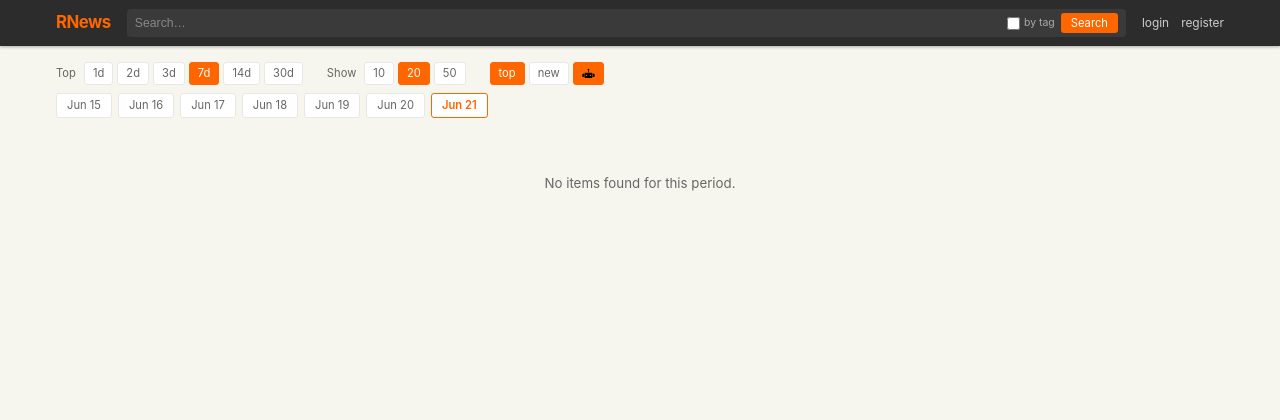
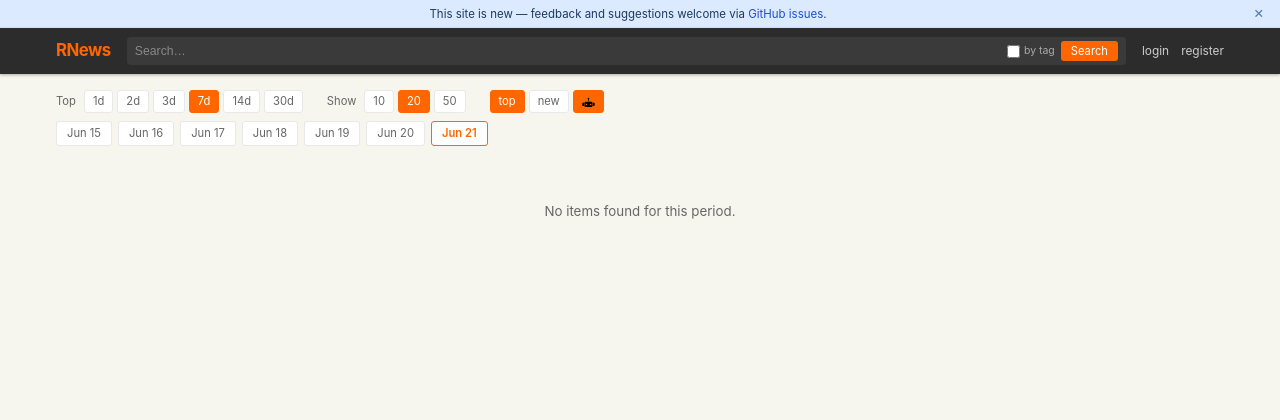
Before and after one commit to jsgounot/RNews, a FastAPI app: page / in a window 1280 px wide. Shown: the top 420 px of the page. Run offline with FastAPI, Linux system fonts and the light colour scheme.

Commit message:
Add a beta banner

```diff
--- a/app/main.py
+++ b/app/main.py
@@ -109,6 +109,9 @@ _STATIC_VERSION = (
     or datetime.now().strftime("%Y%m%d%H")
 )
 templates.env.globals["static_v"] = _STATIC_VERSION
+templates.env.globals["github_issues_url"] = os.environ.get(
+    "GITHUB_ISSUES_URL", "https://github.com/jsgounot/rnews/issues"
+)
 
 
 # ── Helper functions ──────────────────────────────────────────────────────────
--- a/app/static/css/style.css
+++ b/app/static/css/style.css
@@ -1,3 +1,22 @@
+/* ── Beta banner ─────────────────────────────────────────────────────────────── */
+#beta-banner {
+  background: #dbeafe;
+  color: #1e3a5f;
+  font-size: 0.82rem;
+  text-align: center;
+  padding: 6px 40px 6px 16px;
+  position: relative;
+  line-height: 1.4;
+}
+#beta-banner a { color: #1d4ed8; }
+#beta-banner a:hover { text-decoration: underline; }
+#beta-banner-close {
+  position: absolute; right: 10px; top: 50%; transform: translateY(-50%);
+  background: none; border: none; cursor: pointer;
+  color: #4b7cad; font-size: 0.9rem; padding: 2px 6px; line-height: 1;
+}
+#beta-banner-close:hover { color: #1e3a5f; }
+
 /* ── Reset & base ───────────────────────────────────────────────────────────── */
 *, *::before, *::after { box-sizing: border-box; margin: 0; padding: 0; }
 
--- a/app/static/js/main.js
+++ b/app/static/js/main.js
@@ -1,5 +1,19 @@
 /* ── main.js — voting + comment replies ────────────────────────────────── */
 "use strict";
+
+// ── Beta banner ───────────────────────────────────────────────────────────────
+(function () {
+  const banner = document.getElementById("beta-banner");
+  if (!banner) return;
+  if (localStorage.getItem("beta-banner-dismissed") === "1") {
+    banner.style.display = "none";
+    return;
+  }
+  document.getElementById("beta-banner-close").addEventListener("click", () => {
+    banner.style.display = "none";
+    localStorage.setItem("beta-banner-dismissed", "1");
+  });
+})();
 
 // ── Item voting ──────────────────────────────────────────────────────────────
 document.addEventListener("click", async (e) => {
--- a/app/templates/base.html
+++ b/app/templates/base.html
@@ -8,6 +8,12 @@
   <link rel="icon" type="image/svg+xml" href="/static/favicon.svg"/>
 </head>
 <body>
+
+<div id="beta-banner">
+  This site is new — feedback and suggestions welcome via
+  <a href="{{ github_issues_url }}" target="_blank" rel="noopener">GitHub issues</a>.
+  <button id="beta-banner-close" aria-label="Dismiss">✕</button>
+</div>
 
 <header id="site-header">
   <div class="header-inner">
```
